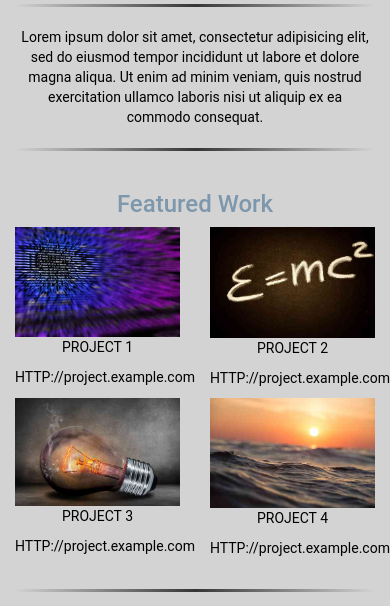
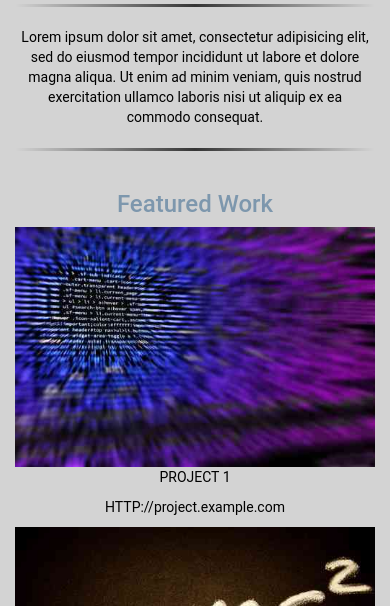
Before and after one commit to ovsundal/Old-portfolio-not-in-use, a website: page index.html in a window 390 px wide. Shown: the part 320-926 px from the top of the page. Drawn offline with Linux system fonts and the light colour scheme.

Commit message:
Minor adjustments to layout based on coach feedback

```diff
--- a/index.html
+++ b/index.html
@@ -37,40 +37,43 @@
       </div>
     </div>
 
-    <main>
-      <article class="row text-center">
+    <main class="row text-center">
         <div class="col-sm-12">
           <h3>Featured Work</h3>
         </div>
 
-        <div class="col-xs-6 col-sm-3">
+        <article class="col-sm-3">
           <img src="dist/images/project1-450w.jpeg" class="img-responsive" alt="Image">
           <p>PROJECT 1</p>
           <p>HTTP://project.example.com</p>
-        </div>
+        </article>
 
-        <div class="col-xs-6 col-sm-3">
+        <article class="col-sm-3">
           <img src="dist/images/project2-450w.jpeg" class="img-responsive" alt="Image">
           <p>PROJECT 2</p>
           <p>HTTP://project.example.com</p>
-        </div>
+        </article>
 
-        <div class="col-xs-6 col-sm-3">
+        <article class="col-sm-3">
           <img src="dist/images/project3-450w.jpeg" class="img-responsive" alt="Image">
           <p>PROJECT 3</p>
           <p>HTTP://project.example.com</p>
-        </div>
+        </article>
 
-        <div class="col-xs-6 col-sm-3">
+        <article class="col-sm-3">
           <img src="dist/images/project4-450w.jpeg" class="img-responsive" alt="Image">
           <p>PROJECT 4</p>
           <p>HTTP://project.example.com</p>
+        </article>
+
+        <div class="col-sm-12">
+          <hr>
         </div>
-      </article>
-      <hr>
+
     </main>
 
     <footer class="row">
+
       <div class="col-xs-4 col-sm-push-2">
         <img class="icon img-responsive center-block" src="src/images/fixed/github.svg" alt="Github">
       </div>
```
